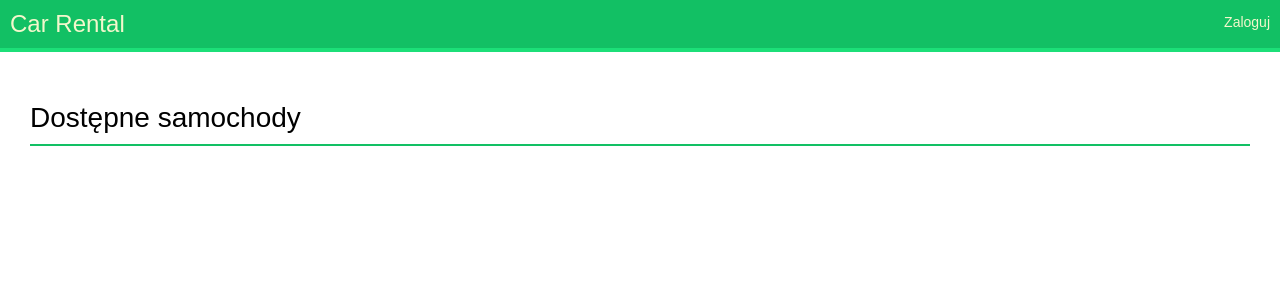
After one commit to carrent2/carrental, a Django app: page /account/cars/ in a window 1280 px wide. The commit adds this page. Shown: the top 300 px of the page. Run offline with Django 4.2, Linux system fonts and the light colour scheme; data that the repository does not hold is empty; some web fonts are replaced.

Commit message:
Dodanie widoku listy samochodów oraz szablonu listy

```diff
--- a/carrental/Rental/templates/base.html
+++ b/carrental/Rental/templates/base.html
@@ -16,8 +16,8 @@
                 <li {% if section == "reservation" %}class="selected"{% endif %}>
                     <a href="#">Rezerwacja</a>
                 </li>
-                <li {% if section == "cars" %}class="selected"{% endif %}>
-                    <a href="#">Flota</a>
+                <li {% if section == "car_list" %}class="selected"{% endif %}>
+                    <a href="{% url "car_list" %}">Flota</a>
                 </li>
             </ul>
             {% endif %}
--- /dev/null
+++ b/carrental/Rental/templates/cars_list.html
@@ -0,0 +1,14 @@
+{% extends "base.html" %}
+{% block title %}Dostępne samochody{% endblock %}
+
+{% block content%}
+    <h1>Dostępne samochody</h1>
+    <ul>
+        {% for car in cars %}
+            <li>
+                <strong>{{ car.brand }} {{ car.model }}</strong> (Year: {{ car.year }})
+                <p>Price: ${{ car.price }}</p>
+            </li>
+        {% endfor %}
+    </ul>
+{% endblock %}
--- a/carrental/Rental/urls.py
+++ b/carrental/Rental/urls.py
@@ -22,4 +22,5 @@ urlpatterns = [
           auth_views.PasswordResetCompleteView.as_view(), name='password_reset_complete')  ,
      path('', include('django.contrib.auth.urls')),
      path('register/', views.register, name='register'),
+     path('cars/', views.car_list, name='car_list'),
 ]
--- a/carrental/Rental/views.py
+++ b/carrental/Rental/views.py
@@ -1,9 +1,11 @@
 from django.shortcuts import render
 from django.http import HttpResponse
-from django.shortcuts import render
+from django.shortcuts import render, get_object_or_404, redirect
 from django.contrib.auth import authenticate, login
 from .forms import LoginForm, UserRegistrationForm
 from django.contrib.auth.decorators import login_required
+from .models import Car
+from datetime import datetime
 
 
 def user_login(request):
@@ -48,3 +50,8 @@ def register(request):
             else:
                  user_form = UserRegistrationForm()
             return render(request, 'account/register.html', {'user_form': user_form})
+
+
+def car_list(request):
+    cars = Car.objects.all()
+    return render(request, 'cars_list.html', {'cars': cars})
--- a/carrental/carrental/urls.py
+++ b/carrental/carrental/urls.py
@@ -22,6 +22,6 @@ from Rental import views
 urlpatterns = [
     path('admin/', admin.site.urls),
     path('account/', include('Rental.urls')),
-    path('dashboard/', views.dashboard, name="dashboard"),
+    path('', views.dashboard, name="dashboard"),
 
 ]
```
Also changed, not shown: carrental/users/2023/08/24/tapeta-zatoka-w-kanadyjskim-parku-prowincjonalnym-portea-cove.jpg (deleted).
